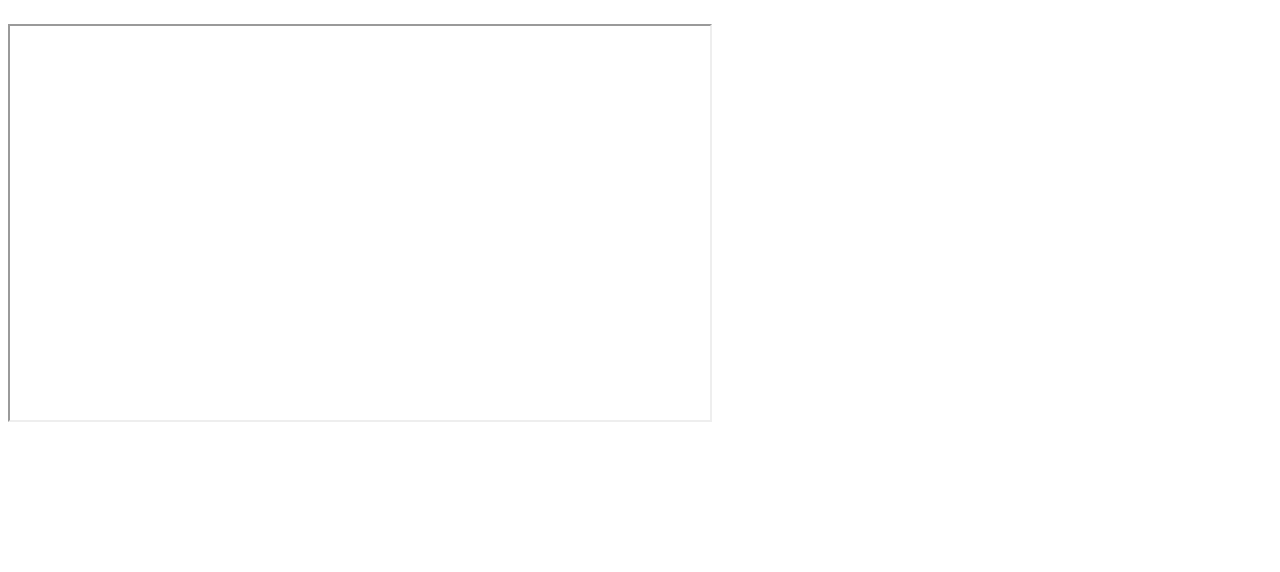
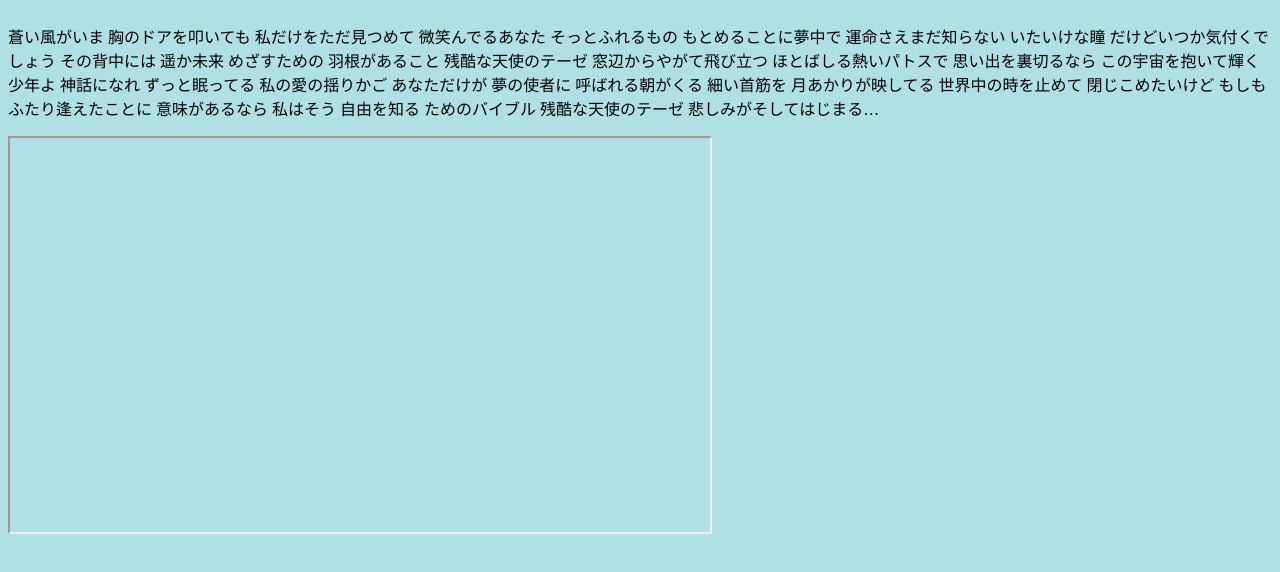
Before and after one commit to tsopeter/eecs448Lab08, a plain HTML site: page exercise03/index.html in a window 1280 px wide. Drawn offline with Linux system fonts and the light colour scheme.

Commit message:
Added lyrics

```diff
--- a/exercise03/index.html
+++ b/exercise03/index.html
@@ -3,6 +3,38 @@
 		<div class="mainProfile">
 			<img id="profile_img"><img>
 			<p>
+				蒼い風がいま
+				胸のドアを叩いても
+				私だけをただ見つめて
+				微笑んでるあなた
+				そっとふれるもの
+				もとめることに夢中で
+				運命さえまだ知らない
+				いたいけな瞳
+				だけどいつか気付くでしょう
+				その背中には
+				遥か未来 めざすための
+				羽根があること
+				残酷な天使のテーゼ
+				窓辺からやがて飛び立つ
+				ほとばしる熱いパトスで
+				思い出を裏切るなら
+				この宇宙を抱いて輝く
+				少年よ 神話になれ
+				ずっと眠ってる
+				私の愛の揺りかご
+				あなただけが 夢の使者に
+				呼ばれる朝がくる
+				細い首筋を
+				月あかりが映してる
+				世界中の時を止めて
+				閉じこめたいけど
+				もしもふたり逢えたことに
+				意味があるなら
+				私はそう 自由を知る
+				ためのバイブル
+				残酷な天使のテーゼ
+				悲しみがそしてはじまる…
 			</p>
 			<scan id="scan_link" class="h_link">
 
--- a/exercise03/style.css
+++ b/exercise03/style.css
@@ -0,0 +1,3 @@
+body{
+	background-color: powderblue;
+}
```
